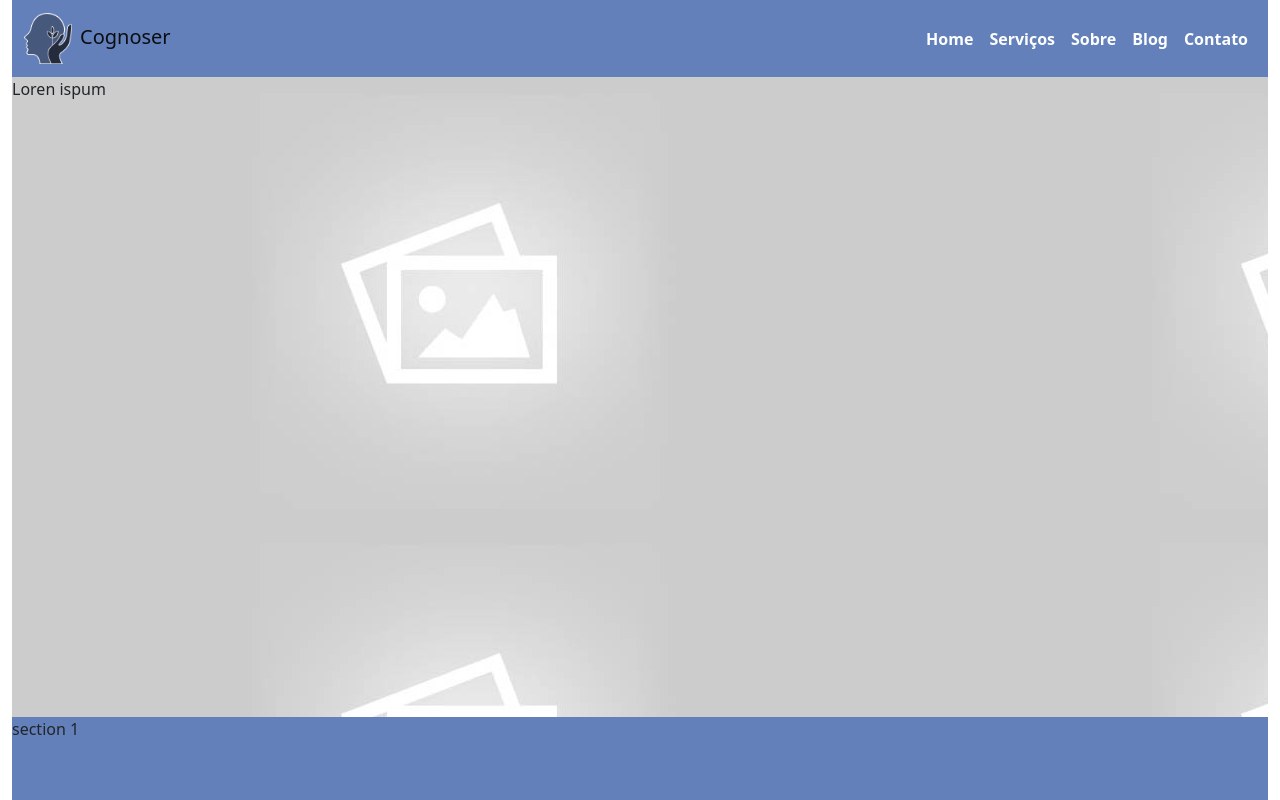
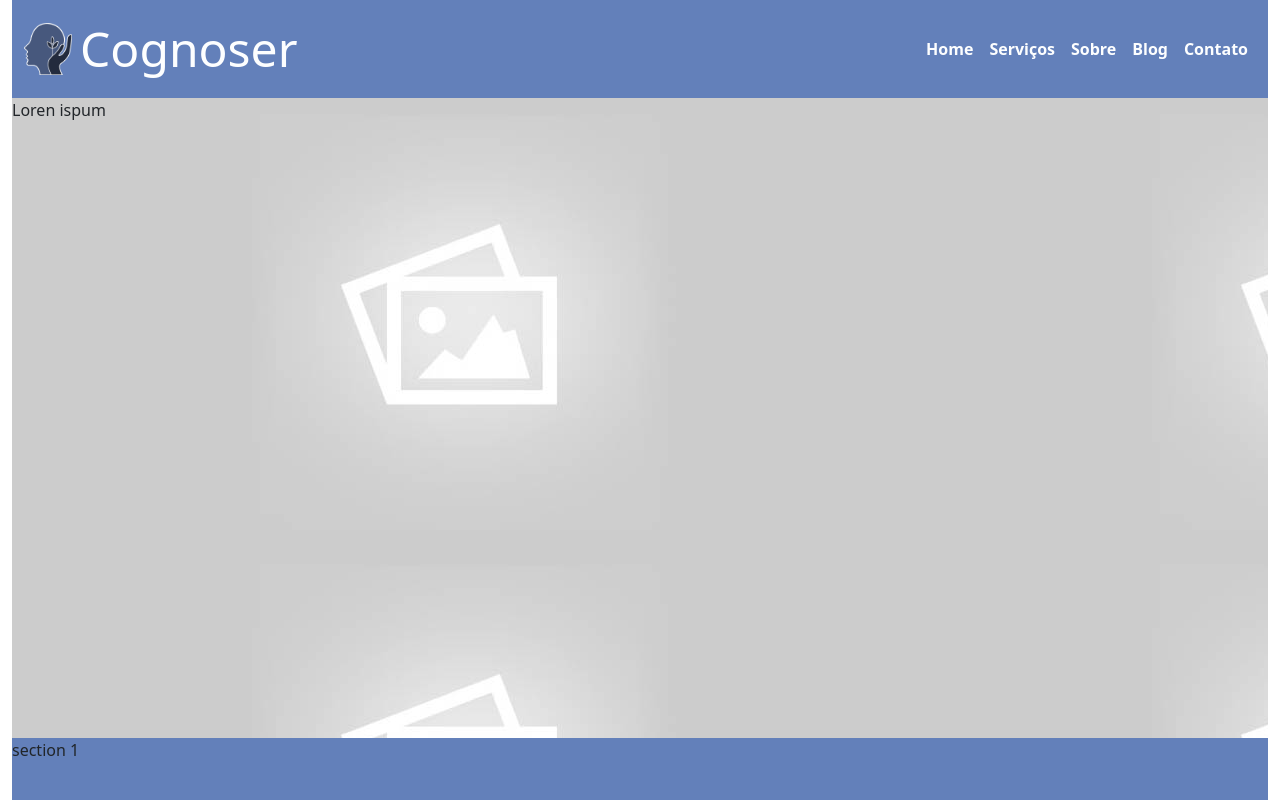
Before and after one commit to manelv8/cognoser-site, a website built with Vite: page index.html in a window 1280 px wide. Shown: the top 800 px of the page. Built offline with nearby package versions, Linux system fonts and the light colour scheme.

Commit message:
aling logo

```diff
--- a/index.html
+++ b/index.html
@@ -13,7 +13,12 @@
     <div class="container-fluid" >
       <nav class="navbar navbar-expand-lg navbar-light">
         <div class="container-fluid">
-          <a class="navbar-brand" href="#"><img class="logo me-2" src="./src/images/logo.png" alt="logo cognoser">Cognoser</a>
+          <a class="navbar-brand d-flex" href="#">
+            <img class="logo me-2" src="./src/images/logo.png" alt="logo cognoser">
+            <span>
+              Cognoser
+            </span>
+          </a>
           <button class="navbar-toggler" type="button" data-bs-toggle="collapse" data-bs-target="#navbarSupportedContent"
             aria-controls="navbarSupportedContent" aria-expanded="false" aria-label="Toggle navigation">
             <span class="navbar-toggler-icon"></span>
--- a/src/styles/style.scss
+++ b/src/styles/style.scss
@@ -8,6 +8,11 @@
 .navbar-brand{
   .logo{
     width: 48px;
+    align-self: center;
+  }
+  span{
+    color:var(--white);
+    font-size: 48px;
   }
 }
 
```
